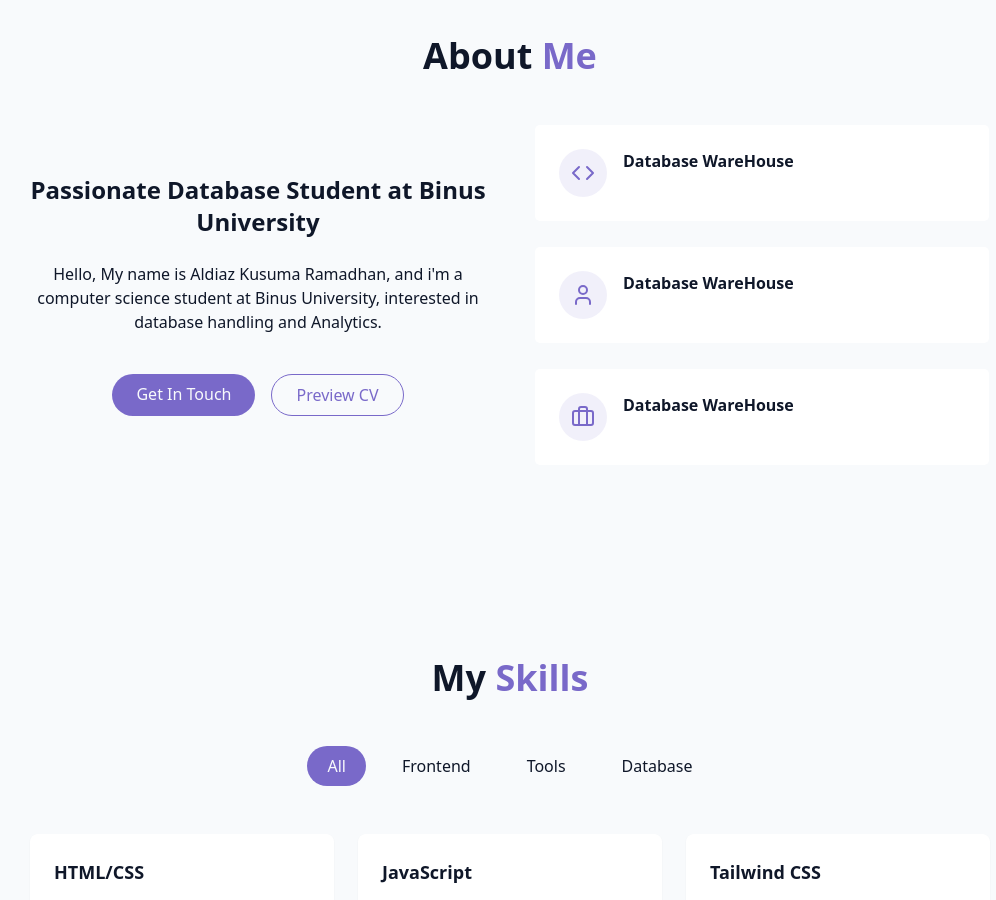
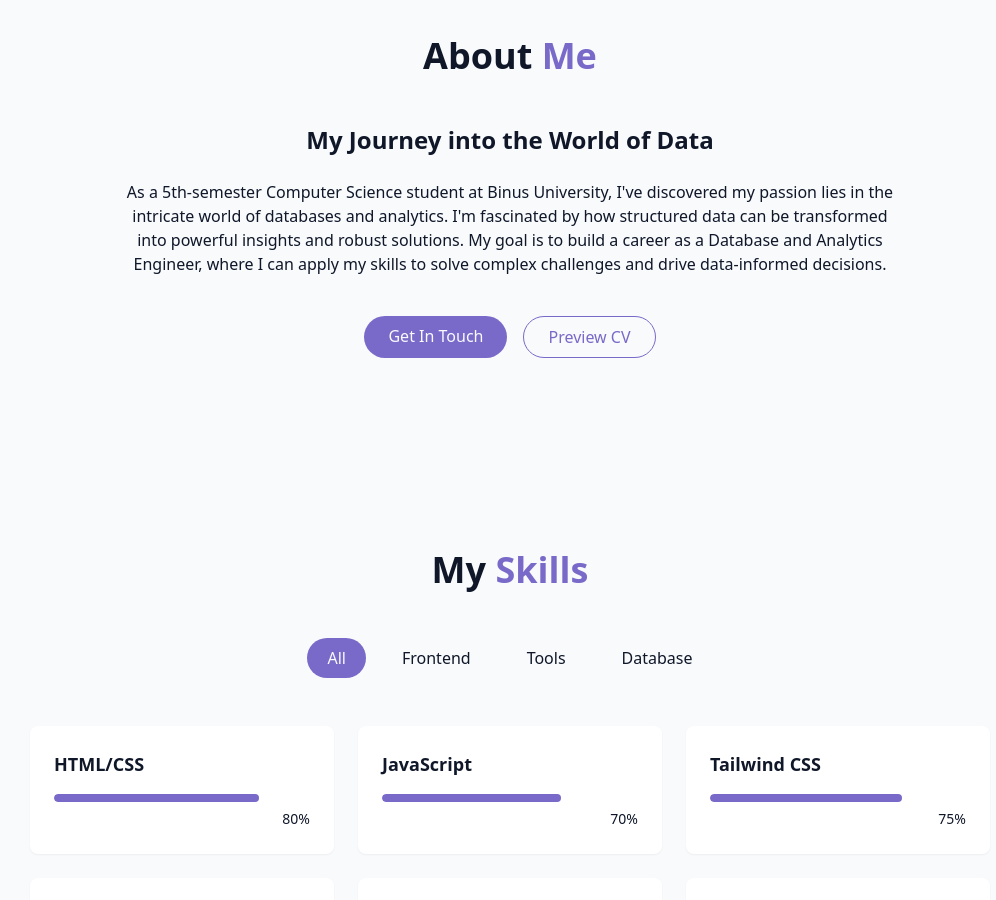
Before and after one commit to Revertexx/Portofolio-Aldiaz-Binus, a React (Vite) app: page / in a window 1280 px wide. Shown: the part 860-1760 px from the top of the page, without its empty margins (130-1126 px from the left). Built offline with nearby package versions, Linux system fonts and the light colour scheme.

Commit message:
changed the about me and contactSection

```diff
--- a/src/components/AboutMe.jsx
+++ b/src/components/AboutMe.jsx
@@ -9,64 +9,20 @@ export const AboutMe = () => {
                     About <span className="text-primary"> Me</span>
                 </h2>
 
-                <div className="grid grid-cols-1 md:grid-cols-2 gap-12 items-center">
-                    <div className="space-y-6">
-                        <h3 className="text-2xl font-semibold">Passionate Database Student at Binus University</h3>
+                <div className="flex justify-center">
+                    <div className="space-y-6 text-center max-w-3xl">
+                        <h3 className="text-2xl font-semibold">My Journey into the World of Data</h3>
 
                         <p className="text-muted-foreground">
-                            Hello, My name is Aldiaz Kusuma Ramadhan, and i'm a computer science student at Binus University,
-                            interested in database handling and Analytics.
+                        As a 5th-semester Computer Science student at Binus University, I've discovered my passion lies in the intricate world of databases and analytics.
+                        I'm fascinated by how structured data can be transformed into powerful insights and robust solutions. My goal is to build a career as a Database and Analytics Engineer,
+                        where I can apply my skills to solve complex challenges and drive data-informed decisions.
                         </p>
 
                         <div className="flex flex-col sm:flex-row gap-4 pt-4 justify-center">
                             <a href="#contact" className="cosmic-button"> Get In Touch</a>
                             <a href="https://drive.google.com/file/d/1gOhPaMHB3JhY-LU8Wdbh25kQVFtfFnRk/preview"
-                            className="px-6 py-2 rounded-full border border-primary text-primary hover:bg=primary/10 transition-colors duration-300"> Preview CV</a>
-                        </div>
-                    </div>
-                    <div className="grid grid-cols-1 gap-6">
-                        <div className="gradient-border p-6 card-hover">
-                            <div className="flex items-start gap-4">
-                                <div className="p-3 rounded-full bg-primary/10">
-                                    <Code className="h-6 w-6 text-primary"/>
-                                </div>
-                                <div className="text-left">
-                                    <h4 className="font-semibold">Database WareHouse</h4>
-                                    <p className="text-muted-foreground">
-
-                                    </p>
-                                </div>
-                            </div>
-                        </div>
-                        <div className="gradient-border p-6 card-hover">
-                            <div className="flex items-start gap-4">
-                                <div className="p-3 rounded-full bg-primary/10">
-                                    <User className="h-6 w-6 text-primary"/>
-                                </div>
-                                <div className="text-left">
-                                    <h4 className="font-semibold">Database WareHouse</h4>
-                                    <p className="text-muted-foreground">
-
-                                    </p>
-                                </div>
-
-
-                            </div>
-                        </div>
-                        <div className="gradient-border p-6 card-hover">
-                            <div className="flex items-start gap-4">
-                                <div className="p-3 rounded-full bg-primary/10">
-                                    <Briefcase className="h-6 w-6 text-primary"/>
-                                </div>
-                                <div className="text-left">
-                                    <h4 className="font-semibold">Database WareHouse</h4>
-                                    <p className="text-muted-foreground">
-
-                                    </p>
-                                </div>
-
-
-                            </div>
+                            className="px-6 py-2 rounded-full border border-primary text-primary hover:bg-primary/10 transition-colors duration-300"> Preview CV</a>
                         </div>
                     </div>
                 </div>
--- a/src/components/ContactSection.jsx
+++ b/src/components/ContactSection.jsx
@@ -81,13 +81,13 @@ export const ContactSection = () => {
                         <div className="pt-8">
                             <h4 className="font-medium mb-4"> Connect With Me</h4>
                             <div className="flex space-x-4 justify-center">
-                                <a href="" target="_blank">
+                                <a href="https://www.linkedin.com/in/aldiazr/" target="_blank">
                                     <Linkedin />
                                 </a>
-                                <a href="" target="_blank">
+                                <a href="https://www.instagram.com/somebody_touch/" target="_blank">
                                     <Instagram />
                                 </a>
-                                <a href="" target="_blank">
+                                <a href="https://x.com/ii_akr" target="_blank">
                                     <Twitter />
                                 </a>
                             </div>
```
